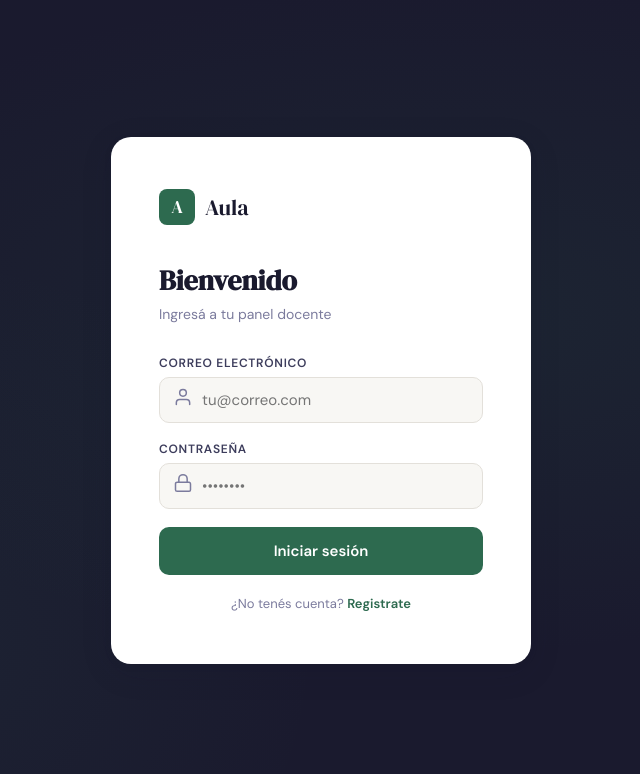
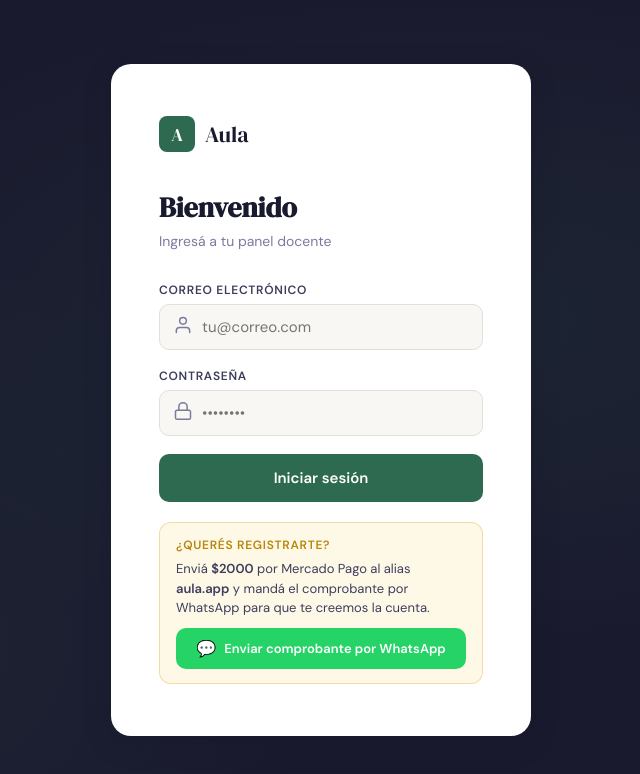
Before and after one commit to santiagoeliasberon1-lang/aula-app, a React (Create React App) app: page / in a window 1280 px wide. Shown: the top 774 px of the page, without its empty margins (319-959 px from the left). Built offline with nearby package versions, Linux system fonts and the light colour scheme.

Commit message:
simplificar login - quitar registro, agregar info de pago

```diff
--- a/src/App.js
+++ b/src/App.js
@@ -447,39 +447,41 @@ function Login({ onLogin }) {
           <div className="login-logo-mark">A</div>
           <span className="login-logo-text">Aula</span>
         </div>
-        <h1 className="login-title">{modo === "login" ? "Bienvenido" : "Crear cuenta"}</h1>
-        <p className="login-sub">{modo === "login" ? "Ingresá a tu panel docente" : "Registrate para empezar"}</p>
+        <h1 className="login-title">Bienvenido</h1>
+        <p className="login-sub">Ingresá a tu panel docente</p>
         {err && <div className="login-error">{err}</div>}
         {ok && <div className="login-ok">{ok}</div>}
-        {modo === "registro" && (
-          <div className="field">
-            <label>Nombre completo</label>
-            <div className="field-inner">
-              <span className="field-icon"><IconUser /></span>
-              <input type="text" placeholder="Prof. María González" value={nombre} onChange={e => { setNombre(e.target.value); setErr(""); }} />
-            </div>
-          </div>
-        )}
         <div className="field">
           <label>Correo electrónico</label>
           <div className="field-inner">
             <span className="field-icon"><IconUser /></span>
-            <input type="email" placeholder="tu@correo.com" value={email} onChange={e => { setEmail(e.target.value); setErr(""); }} onKeyDown={e => e.key === "Enter" && handle()} />
+            <input type="email" placeholder="tu@correo.com" value={email} onChange={e => { setEmail(e.target.value); setErr(""); }} onKeyDown={e => e.key === "Enter" && handleLogin()} />
           </div>
         </div>
         <div className="field">
           <label>Contraseña</label>
           <div className="field-inner">
             <span className="field-icon"><IconLock /></span>
-            <input type="password" placeholder="••••••••" value={pass} onChange={e => { setPass(e.target.value); setErr(""); }} onKeyDown={e => e.key === "Enter" && handle()} />
-          </div>
-        </div>
-        <button className="btn-primary" onClick={handle} disabled={loading}>
+            <input type="password" placeholder="••••••••" value={pass} onChange={e => { setPass(e.target.value); setErr(""); }} onKeyDown={e => e.key === "Enter" && handleLogin()} />
+          </div>
+        </div>
+        <button className="btn-primary" onClick={handleLogin} disabled={loading}>
           {loading && <IconLoader />}
-          {loading ? "Cargando..." : modo === "login" ? "Iniciar sesión" : "Crear cuenta"}
+          {loading ? "Cargando..." : "Iniciar sesión"}
         </button>
-        <div className="login-switch">
-          {modo === "login" ? <>¿No tenés cuenta? <span onClick={() => { setModo("registro"); setErr(""); setOk(""); }}>Registrate</span></> : <>¿Ya tenés cuenta? <span onClick={() => { setModo("login"); setErr(""); setOk(""); }}>Iniciá sesión</span></>}
+        <div style={{ marginTop: 20, background: "var(--gold-light)", border: "1.5px solid #e9c46a88", borderRadius: 12, padding: "14px 16px" }}>
+          <div style={{ fontSize: 12, fontWeight: 700, textTransform: "uppercase", letterSpacing: ".06em", color: "#b7860b", marginBottom: 6 }}>¿Querés registrarte?</div>
+          <p style={{ fontSize: 13, color: "var(--ink2)", marginBottom: 10, lineHeight: 1.5 }}>
+            Enviá <strong>$2000</strong> por Mercado Pago al alias <strong>aula.app</strong> y mandá el comprobante por WhatsApp para que te creemos la cuenta.
+          </p>
+          <a
+            href="https://wa.me/543772501736?text=Hola!%20Quiero%20registrarme%20en%20Aula.%20Te%20mando%20el%20comprobante%20del%20pago."
+            target="_blank"
+            rel="noreferrer"
+            style={{ display: "flex", alignItems: "center", justifyContent: "center", gap: 8, background: "#25D366", color: "#fff", borderRadius: 10, padding: "10px 16px", fontWeight: 700, fontSize: 13, textDecoration: "none" }}
+          >
+            <span style={{ fontSize: 16 }}>💬</span> Enviar comprobante por WhatsApp
+          </a>
         </div>
       </div>
     </div>
```
